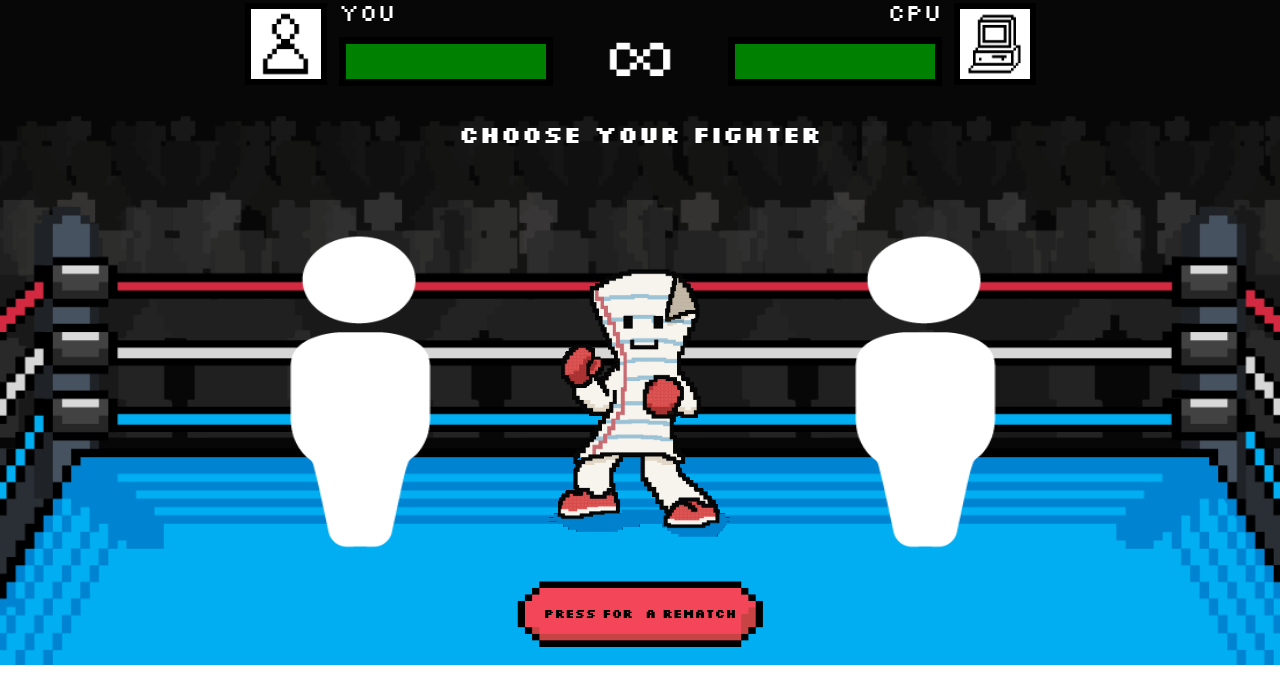
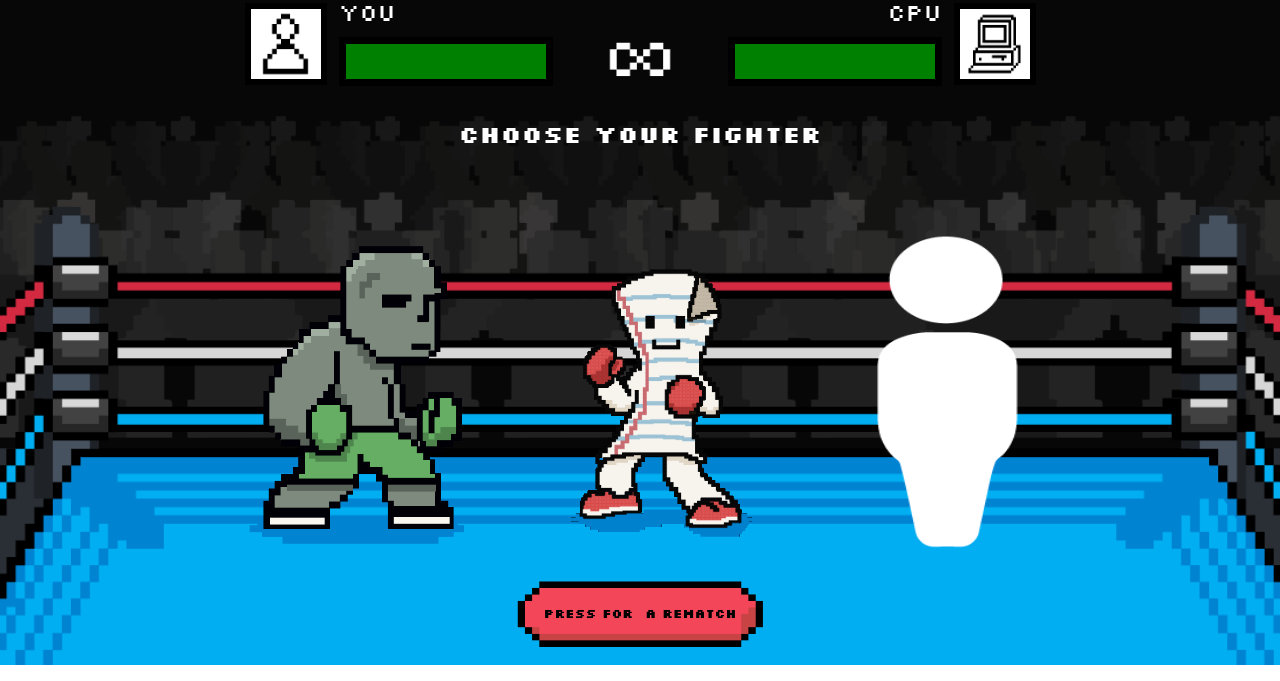
Before and after one commit to MannyLerma/Rock-Paper-Scissors-v2, a plain HTML site: page index.html in a window 1280 px wide. Shown: the part 119-800 px from the top of the page. Drawn offline with Linux system fonts and the light colour scheme.

```diff
--- a/index.html
+++ b/index.html
@@ -49,7 +49,7 @@
 
 <!---Game Selection--->
 <div id = "game">
-    <input type = "image" src = "./imgs/player-placeholder.png" id = "rock" value = "Rock"> </input>
+    <input type = "image" src = "./imgs/Rock_Fighter.gif" id = "rock" value = "Rock"> </input>
     <input type = "image" src = "./imgs/Paper_Fighter.gif" id = "paper" value = "Paper"> </input>
     <input type = "image" src = "./imgs/player-placeholder.png" id = "scissors" value = "Scissors"> </input>
 </div>
--- a/style.css
+++ b/style.css
@@ -152,3 +152,6 @@
   div > #paper {
     width: 225px;
 }
+div > #rock {
+    width: 225px;
+}
```
Also changed, not shown: imgs/Rock_Fighter.gif (added).
